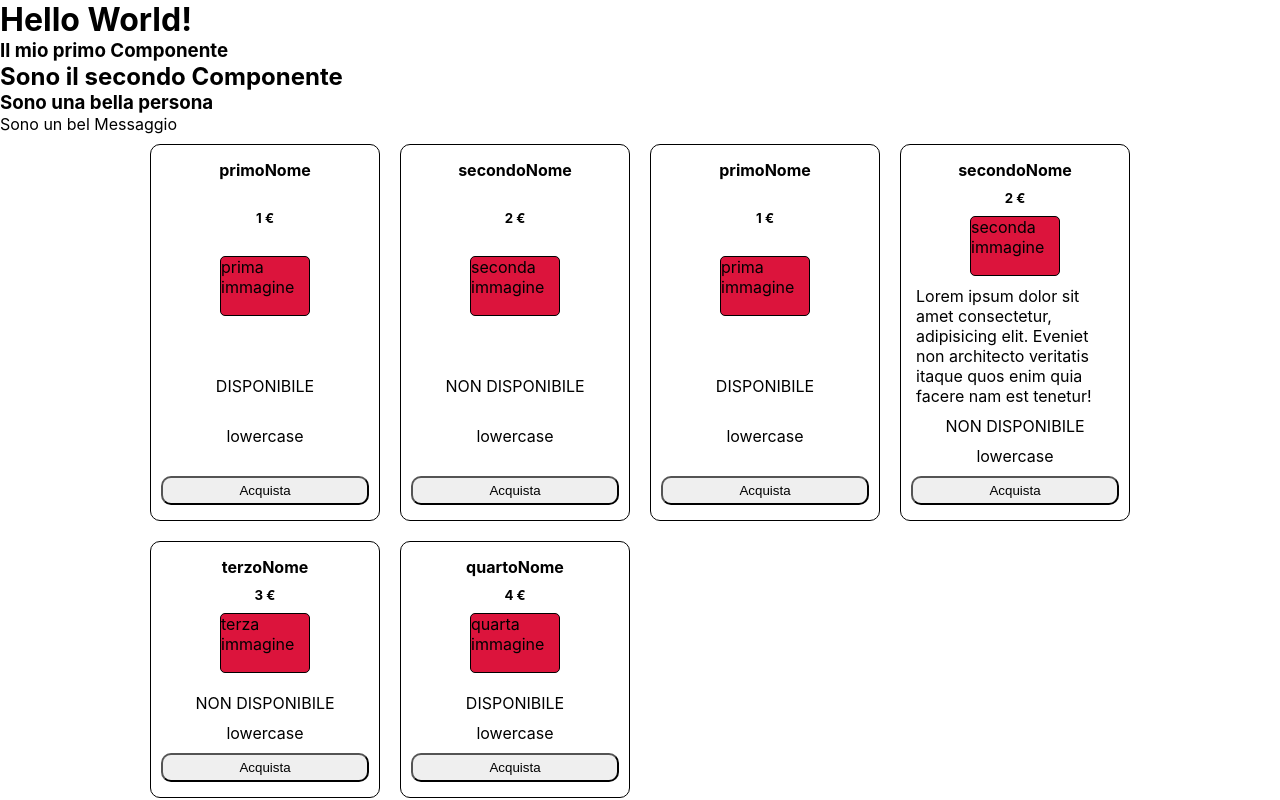
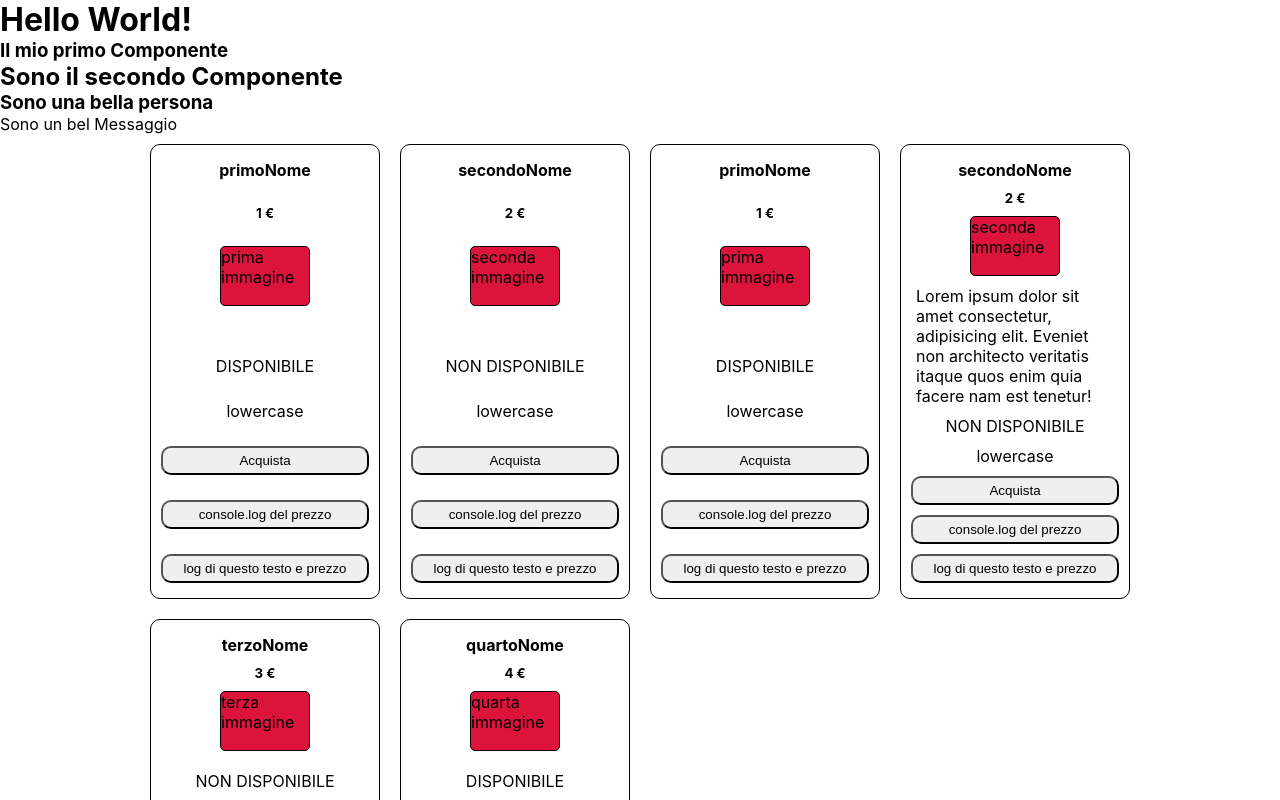
Before and after one commit to zuingo88/my-first-react-app, a React (Create React App) app in the folder first-react/: page / in a window 1280 px wide. Shown: the top 800 px of the page. Built offline with nearby package versions, Linux system fonts and the light colour scheme; the HTML template or start-up script is replaced by a standard one.

Commit message:
Gestione degli eventi.

```diff
--- a/first-react/src/Product.js
+++ b/first-react/src/Product.js
@@ -14,16 +14,34 @@ const pStyle = {
 
 const Product = ({ nomeProdotto, prezzoProdotto, immagine, disponibilita, children }) => {
 
+  const handleClick = () => {
+    console.log("Hai premuto su un'immagine");
+  };
+
+  const paramsHandler = (prezzoProdotto) => {
+    console.log(prezzoProdotto);
+  };
+
+  const eventHandler = (prezzo) => (testo) => {
+    console.log(testo.target.innerText);
+    console.log(prezzo);
+  };
+
+  const saluto = () => {
+    console.log(`Ciao!`);
+  }
 
   return (
-    <div className='card'>
+    <div className='card' onMouseEnter={saluto}>
       <h4>{nomeProdotto}</h4>
       <h5>{prezzoProdotto} €</h5>
-      <div className="preview">{immagine}</div>
+      <div className="preview" onClick={handleClick}>{immagine}</div>
       <p>{children}</p>
       <p style={pStyle}>{disponibilita}</p>
       <p>{'LOWERCASE'.toLowerCase()}</p>
-      <button>Acquista</button>
+      <button onClick={() => alert(`Hai premuto ${nomeProdotto}`)}>Acquista</button>
+      <button onClick={() => paramsHandler(prezzoProdotto)}>console.log del prezzo</button>
+      <button onClick={eventHandler(prezzoProdotto)}>log di questo testo e prezzo</button>
     </div>
   )
 }
```
